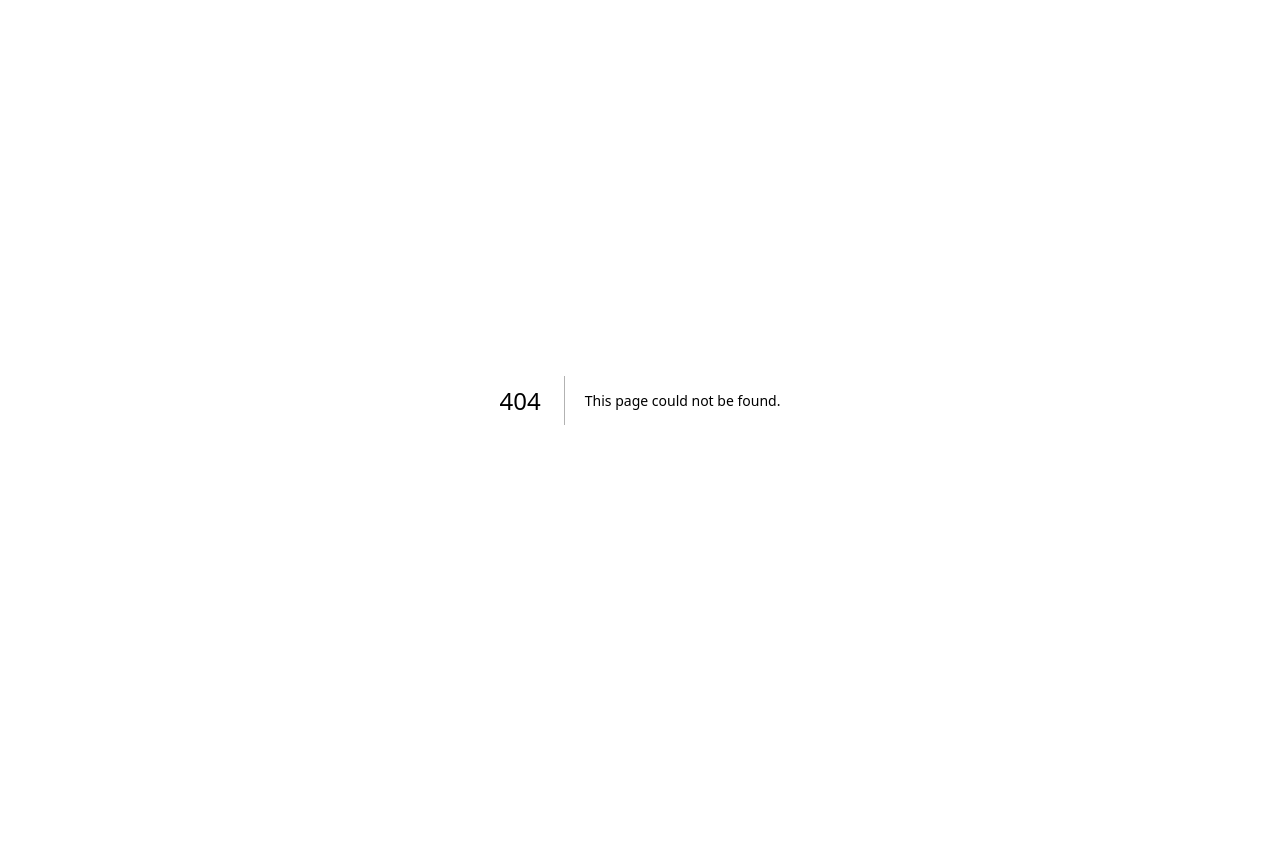
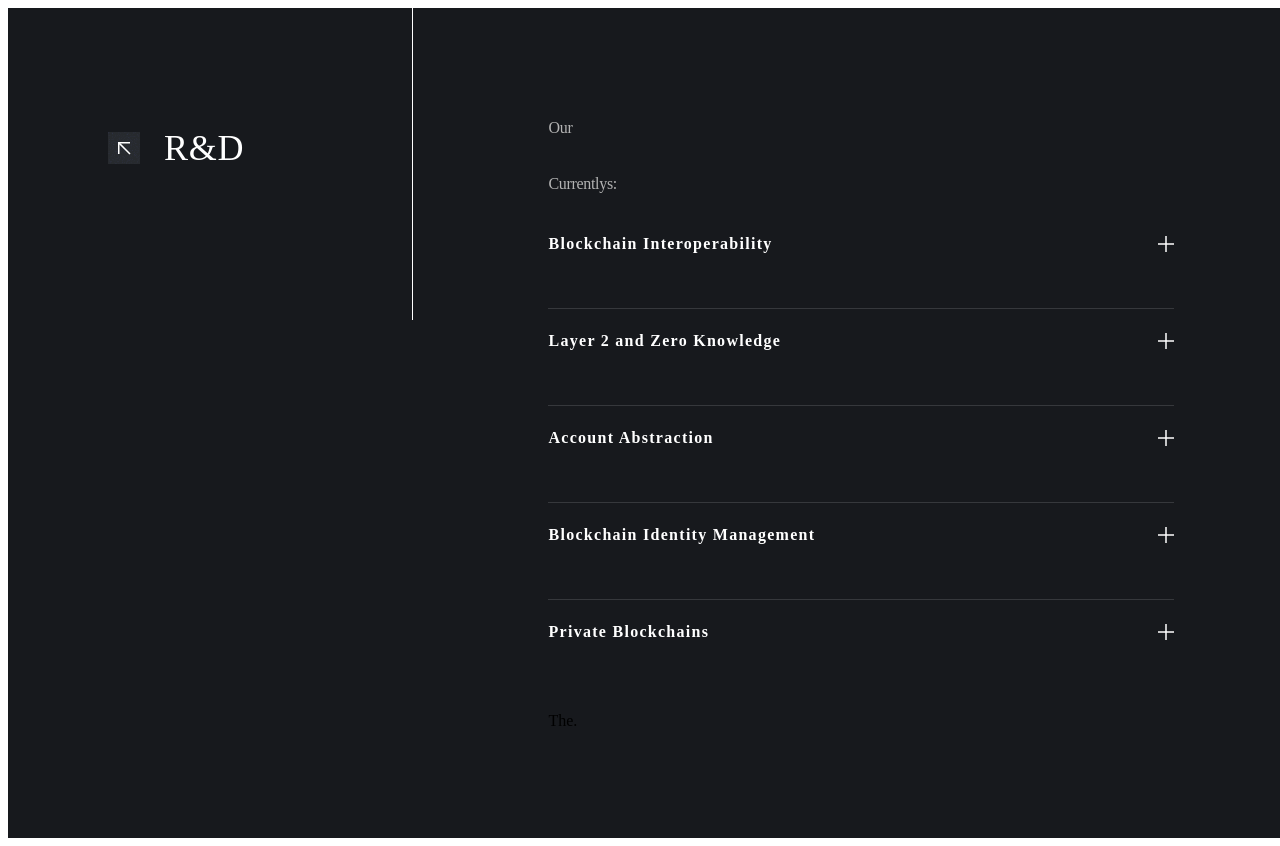
Before and after one commit to dexolacom/dexola_react_cms_UI, a Next.js app: page /howWeWork/howWeWork in a window 1280 px wide. Before the commit this address had no page. Before the commit the page ends 800 px from the top, so only its background shows below. Built offline with nearby package versions, Linux system fonts and the light colour scheme.

Commit message:
ADD | begining

```diff
--- /dev/null
+++ b/pages/howWeWork/howWeWork.tsx
@@ -0,0 +1,50 @@
+'use client';
+
+import PageContainer from '../../components/PageContainer/PageWrapper';
+import { RandD_INFO } from '../../constants/textConstants';
+import styles from './styles.module.css';
+import styles2 from '../../components/PageContainer/pageContainer.module.css';
+import { useState } from 'react';
+import TypeItem from '../partnership/typeItem';
+
+// --- it's like as in Partnership !!! ---
+const INIT_TYPE_STATUS = Array(5).fill(false);
+
+const HowWeWork = () => {
+  // --- same as in Partnership !!! ---
+  const [typeStatus, setTypeStatus] = useState<boolean[]>(INIT_TYPE_STATUS);
+
+  const clickHandler = (e: React.SyntheticEvent) => {
+    const id = +e?.currentTarget?.id;
+    if (typeStatus.length > 0) {
+      const newStatusArray = typeStatus.map((el, idx) =>
+        idx === id && !el ? true : false,
+      );
+      setTypeStatus(newStatusArray);
+    }
+  };
+  // --- / same as in Partnership !!! ---
+  return (
+    <PageContainer title={'R&D'} link={'some link'}>
+      <p className={styles2.contentText}>Our</p>
+      <p className={styles2.contentText}>Currentlys:</p>
+      <div>
+        {RandD_INFO &&
+          RandD_INFO.length > 0 &&
+          RandD_INFO.map((item, idx) => (
+            <TypeItem
+              index={idx}
+              key={item.title}
+              title={item.title}
+              text={item.text}
+              clickHandler={clickHandler}
+              showStatus={typeStatus[idx]}
+            />
+          ))}
+      </div>
+      <p className={styles.contentTextLast}>The.</p>
+    </PageContainer>
+  );
+};
+
+export default HowWeWork;
```
Also changed, not shown: pages/howWeWork/styles.module.css (added).
